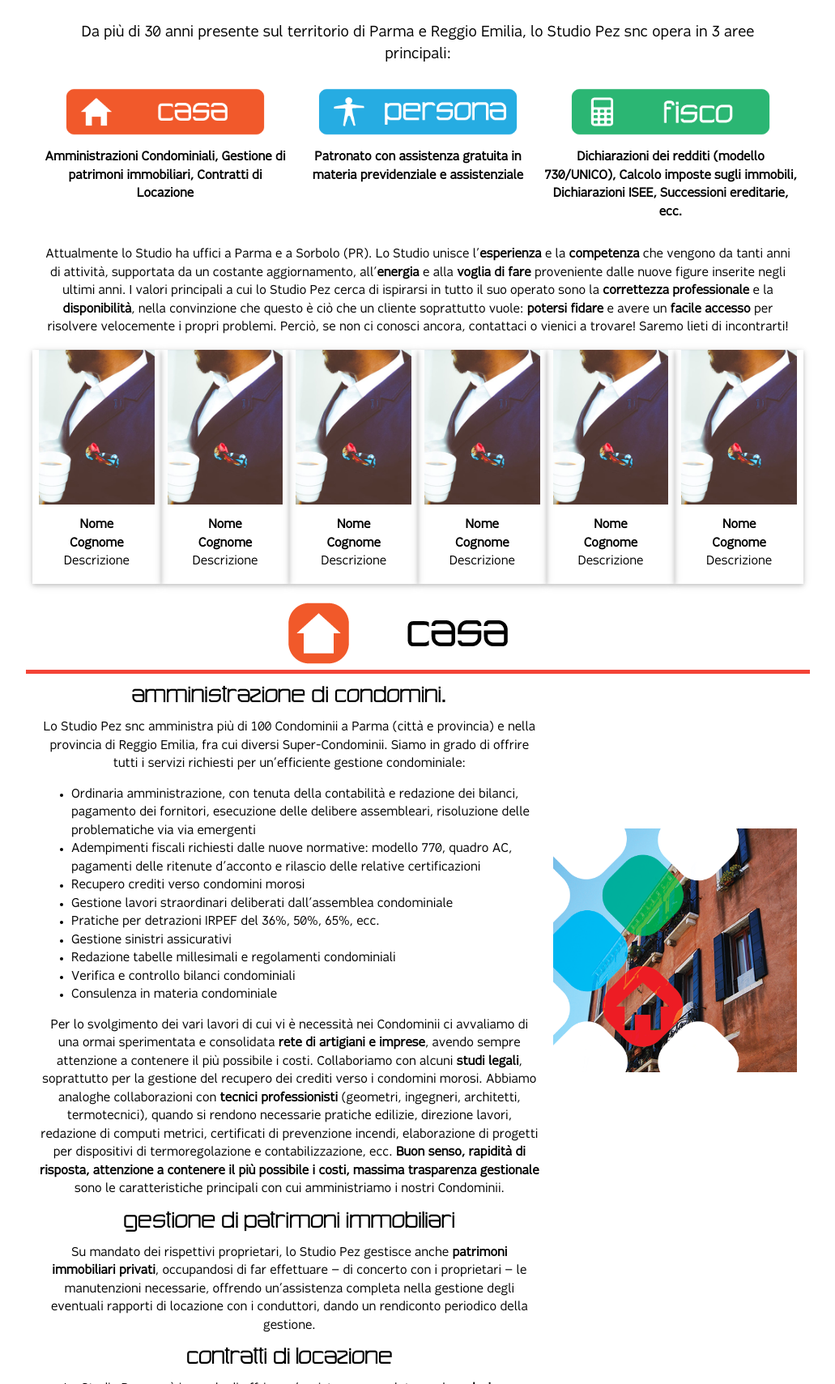
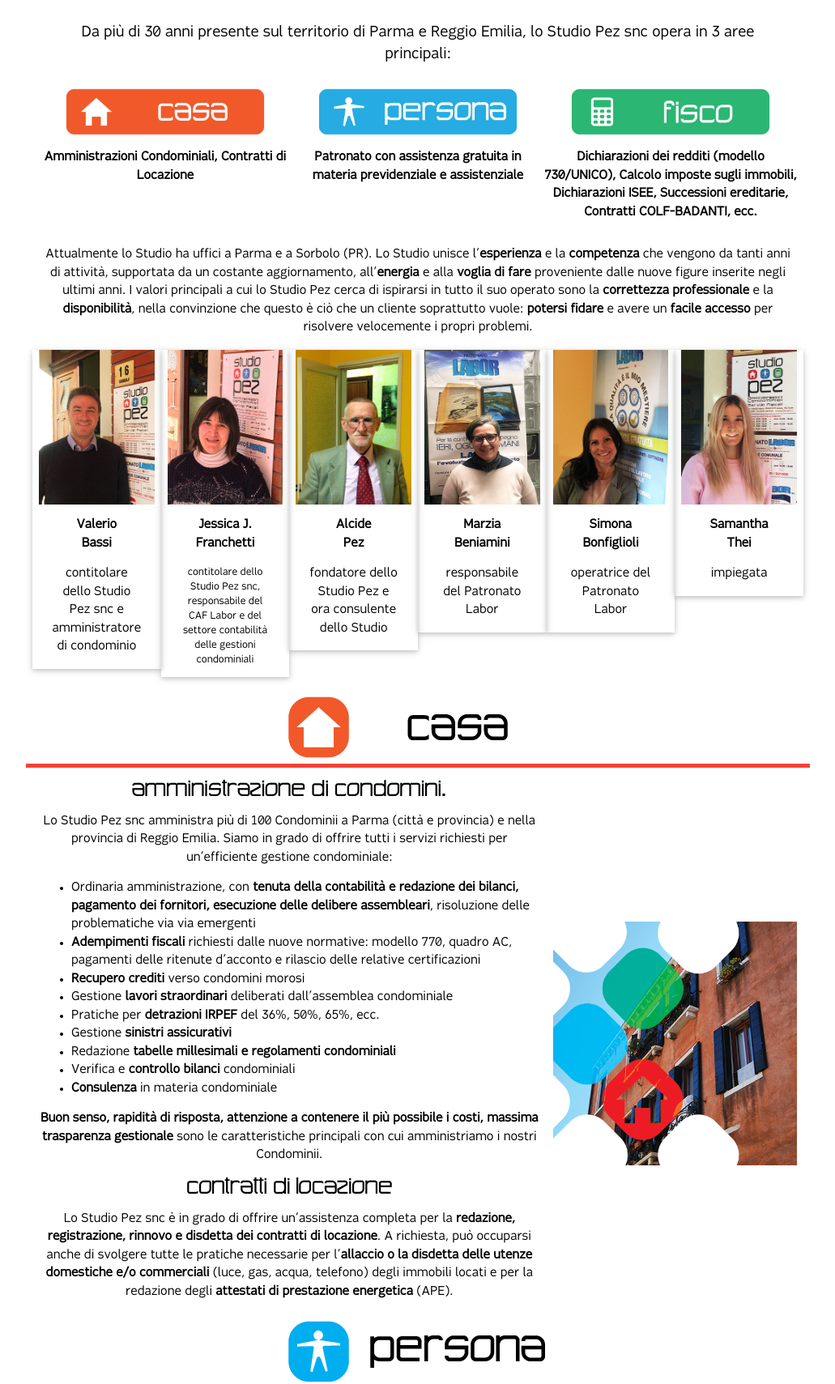
Before and after one commit to lorenzobaronio22/pez, a Flask app: page / in a window 1280 px wide. Shown: the part 874-2583 px from the top of the page at 81% size, without its empty margins (124-1155 px from the left). Run offline with Flask 2, Linux system fonts and the light colour scheme; some libraries are stand-ins or nearby versions.

Commit message:
Immagini e descrizione personaggi effettivi + snellimento testi

```diff
--- a/app/templates/index.html
+++ b/app/templates/index.html
@@ -98,7 +98,7 @@
 						<div class="w3-third">
 							<img class="w3-image w-80" src="/static/img/casa_chi_siamo.png" alt="Immagine titoletto casa">
 							<p class="bold">
-								Amministrazioni Condominiali, Gestione di patrimoni immobiliari, Contratti di Locazione
+								Amministrazioni Condominiali, Contratti di Locazione
 							</p>
 						</div>
 						<div class="w3-third">
@@ -110,7 +110,7 @@
 						<div class="w3-third">
 							<img class="w3-image w-80" src="/static/img/fisco_chi_siamo.png"  alt="immagine titoletto fisco">
 							<p class="bold">
-								Dichiarazioni dei redditi (modello 730/UNICO), Calcolo imposte sugli immobili, Dichiarazioni ISEE, Successioni ereditarie, ecc.
+								Dichiarazioni dei redditi (modello 730/UNICO), Calcolo imposte sugli immobili, Dichiarazioni ISEE, Successioni ereditarie, Contratti COLF-BADANTI, ecc.
 							</p>
 						</div>
 					</div>
@@ -119,45 +119,50 @@
 						supportata da un costante aggiornamento, all’<b>energia</b> e alla <b>voglia di fare</b> proveniente dalle nuove figure inserite negli ultimi anni.
 						I valori principali a cui lo Studio Pez cerca di ispirarsi in tutto il suo operato sono la <b>correttezza professionale</b> e la <b>disponibilità</b>,
 						nella convinzione che questo è ciò che un cliente soprattutto vuole: <b>potersi fidare</b> e avere un <b>facile accesso</b> per risolvere velocemente i propri problemi.
-						Perciò, se non ci conosci ancora, contattaci o vienici a trovare! Saremo lieti di incontrarti!
 					</p>
 				</div>
 
-				<div class="w3-row-padding w3-center w3-hide-small">
+				<div class="w3-row-padding w3-center w3-hide-medium w3-hide-small">
 					<div class="w3-card w3-col l2 m2 ">
-						<img class="w3-image" src="/static/img/JasonDoe.jpg" alt="Profilo JasonDoe">
+						<img class="w3-image" src="/static/img/ValerioBassi.jpg" alt="Profilo JasonDoe">
 						<div class="w3-container w3-center">
-							<p><b>Nome Cognome</b><br/>Descrizione</p>
+							<p><b>Valerio<br/>Bassi</b>
+							<p></b>contitolare dello Studio Pez snc e amministratore di condominio</p>
 						</div>
 					</div>
 					<div class="w3-card w3-col l2 m2 ">
-						<img class="w3-image" src="/static/img/JasonDoe.jpg" alt="Profilo JasonDoe">
+						<img class="w3-image" src="/static/img/JessicaFranchetti.jpg" alt="Profilo JasonDoe">
 						<div class="w3-container w3-center">
-							<p><b>Nome Cognome</b><br/>Descrizione</p>
+							<p><b>Jessica J. <br/>Franchetti</b></p>
+							<p class="w3-small">contitolare dello Studio Pez snc, responsabile del CAF Labor e del settore contabilità delle gestioni condominiali</p>
 						</div>
 					</div>
 					<div class="w3-card w3-col l2 m2 ">
-						<img class="w3-image" src="/static/img/JasonDoe.jpg" alt="Profilo JasonDoe">
+						<img class="w3-image" src="/static/img/AlcidePez.jpg" alt="Profilo JasonDoe">
 						<div class="w3-container w3-center">
-							<p><b>Nome Cognome</b><br/>Descrizione</p>
+							<p><b>Alcide<br/>Pez</b></p>
+							<p>fondatore dello Studio Pez e ora consulente dello Studio</p>
 						</div>
 					</div>
 					<div class="w3-card w3-col l2 m2 ">
-						<img class="w3-image" src="/static/img/JasonDoe.jpg" alt="Profilo JasonDoe">
+						<img class="w3-image" src="/static/img/MarziaBeniamini.jpg" alt="Profilo JasonDoe">
 						<div class="w3-container w3-center">
-							<p><b>Nome Cognome</b><br/>Descrizione</p>
+							<p><b>Marzia</br>Beniamini</b></p>
+							<p>responsabile del Patronato Labor</p>
 						</div>
 					</div>
 					<div class="w3-card w3-col l2 m2 ">
-						<img class="w3-image" src="/static/img/JasonDoe.jpg" alt="Profilo JasonDoe">
+						<img class="w3-image" src="/static/img/SimonaBonfiglioli.jpg" alt="Profilo JasonDoe">
 						<div class="w3-container w3-center">
-							<p><b>Nome Cognome</b><br/>Descrizione</p>
+							<p><b>Simona</br>Bonfiglioli</b></p>
+							<p>operatrice del Patronato Labor</p>
 						</div>
 					</div>
 					<div class="w3-card w3-col l2 m2 ">
-						<img class="w3-image" src="/static/img/JasonDoe.jpg" alt="Profilo JasonDoe">
+						<img class="w3-image" src="/static/img/SamanthaThei.jpg" alt="Profilo JasonDoe">
 						<div class="w3-container w3-center">
-							<p><b>Nome Cognome</b><br/>Descrizione</p>
+							<p><b>Samantha<br/>Thei</b></p>
+							<p>impiegata</p>
 						</div>
 					</div>
 				</div>
@@ -172,23 +177,19 @@
 				<div class="w3-row-padding">
 					<div class="w3-twothird">
 						<h3 class="w3-advance-architect">Amministrazione di condomini.</h3>
-						Lo Studio Pez snc amministra più di 100 Condominii a Parma (città e provincia) e nella provincia di Reggio Emilia, fra cui diversi Super-Condominii. Siamo in grado di offrire tutti i servizi richiesti per un’efficiente gestione condominiale:
+						Lo Studio Pez snc amministra più di 100 Condominii a Parma (città e provincia) e nella provincia di Reggio Emilia. Siamo in grado di offrire tutti i servizi richiesti per un’efficiente gestione condominiale:
 						<ul class="w3-left-align">
-						<li>Ordinaria amministrazione, con tenuta della contabilità e redazione dei bilanci, pagamento dei fornitori, esecuzione delle delibere assembleari, risoluzione delle problematiche via via emergenti
-						<li>Adempimenti fiscali richiesti dalle nuove normative: modello 770, quadro AC, pagamenti delle ritenute d’acconto e rilascio delle relative certificazioni
-						<li>Recupero crediti verso condomini morosi
-						<li>Gestione lavori straordinari deliberati dall’assemblea condominiale
-						<li>Pratiche per detrazioni IRPEF del 36%, 50%, 65%, ecc.
-						<li>Gestione sinistri assicurativi
-						<li>Redazione tabelle millesimali e regolamenti condominiali
-						<li>Verifica e controllo bilanci condominiali
-						<li>Consulenza in materia condominiale
+						<li>Ordinaria amministrazione, con <b>tenuta della contabilità e redazione dei bilanci, pagamento dei fornitori, esecuzione delle delibere assembleari</b>, risoluzione delle problematiche via via emergenti
+						<li><b>Adempimenti fiscali</b> richiesti dalle nuove normative: modello 770, quadro AC, pagamenti delle ritenute d’acconto e rilascio delle relative certificazioni
+						<li><b>Recupero crediti</b> verso condomini morosi
+						<li>Gestione <b>lavori straordinari</b> deliberati dall’assemblea condominiale
+						<li>Pratiche per <b>detrazioni IRPEF</b> del 36%, 50%, 65%, ecc.
+						<li>Gestione <b>sinistri assicurativi</b>
+						<li>Redazione <b>tabelle millesimali e regolamenti condominiali</b>
+						<li>Verifica e <b>controllo bilanci</b> condominiali
+						<li><b>Consulenza</b> in materia condominiale
 						</ul>
-						Per lo svolgimento dei vari lavori di cui vi è necessità nei Condominii ci avvaliamo di una ormai sperimentata e consolidata <b>rete di artigiani e imprese</b>, avendo sempre attenzione a contenere il più possibile i costi.
-						Collaboriamo con alcuni <b>studi legali</b>, soprattutto per la gestione del recupero dei crediti verso i condomini morosi. Abbiamo analoghe collaborazioni con <b>tecnici professionisti</b> (geometri, ingegneri, architetti, termotecnici), quando si rendono necessarie pratiche edilizie, direzione lavori, redazione di computi metrici, certificati di prevenzione incendi, elaborazione di progetti per dispositivi di termoregolazione e contabilizzazione, ecc.
 						<b>Buon senso, rapidità di risposta, attenzione a contenere il più possibile i costi, massima trasparenza gestionale</b> sono le caratteristiche principali con cui amministriamo i nostri Condominii.
-						<h3 class="w3-advance-architect">Gestione di patrimoni immobiliari</h3>
-						Su mandato dei rispettivi proprietari, lo Studio Pez gestisce anche <b>patrimoni immobiliari privati</b>, occupandosi di far effettuare – di concerto con i proprietari – le manutenzioni necessarie, offrendo un’assistenza completa nella gestione degli eventuali rapporti di locazione con i conduttori, dando un rendiconto periodico della gestione.
 						<h3 class="w3-advance-architect">Contratti di locazione</h3>
 						Lo Studio Pez snc è in grado di offrire un’assistenza completa per la <b>redazione, registrazione, rinnovo e disdetta dei contratti di locazione</b>.  A richiesta, può occuparsi anche di svolgere tutte le pratiche necessarie per l’<b>allaccio o la disdetta delle utenze domestiche e/o commerciali</b> (luce, gas, acqua, telefono) degli immobili locati e per la redazione degli <b>attestati di prestazione energetica</b> (APE).
 					</div>
@@ -212,29 +213,28 @@
 						Lo Studio Pez snc è partner di <b>PATRONATO LABOR</b> (promosso da Confeuro), ospitandone gli uffici per Parma città, provincia e bassa reggiana. I Patronati sono una sorta di <b>sportello per il cittadino</b>, dove è possibile trovare <b><u>assistenza gratuita</u></b> su una molteplicità di necessità e richieste, soprattutto in materia previdenziale e assistenziale.
 						Elenchiamo di seguito alcune delle materie per le quali offriamo la nostra assistenza:
 						<ul class="w3-left-align">
-						<li>Pensioni (di invalidità, di vecchiaia,di anzianità, di inabilità, di reversibilità, complementari, ecc.)
-						<li>Assegni familiari e per nuclei familiari con più di tre figli
-						<li>Indennità di disoccupazione e di mobilità
-						<li>Indennità per maternità
-						<li>Indennità di accompagnamento
-						<li>Denuncia, recupero e regolarizzazione contributive
-						<li>Richiesta, verifica e rettifica sulle posizioni assicurative
-						<li>Versamenti volontari, contributi figurativi
-						<li>Riconoscimento malattia professionale, infortunio non denunciato, danno biologico, diritto a rendita, indennità temporanea, equo indennizzo, assegno giornaliero
-						<li>Richiesta cure termali, protesi, accertamenti diagnostici specifici, assegno assistenza personale continuativa, rimborso medicinali, assegno di incollocabilità grandi invalidi, spese di viaggio/diaria/indennità sostitutiva salario, liquidazione in capitale della rendita
-						<li>Riconoscimento stato di handicap o di idoneità al servizio
-						<li>Assegno o pensione di invalidità civile
-						<li>Pensione ciechi, sordomuti, di guerra
-						<li>Pensione o assegno sociale
-						<li>Richiesta o rinnovo permesso di soggiorno, ricongiungimento familiare
+						<li><b>Pensioni</b> (di invalidità, di vecchiaia,di anzianità, di inabilità, di reversibilità, complementari, ecc.)
+						<li><b>Assegni familiari</b> e per nuclei familiari con più di tre figli
+						<li>Indennità di <b>disoccupazione</b> e di <b>mobilità</b>
+						<li>Indennità per <b>maternità</b>
+						<li>Indennità di <b>accompagnamento</b>
+						<li>Denuncia, recupero e <b>regolarizzazione contributive</b>
+						<li>Richiesta, verifica e rettifica sulle <b>posizioni assicurative</b>
+						<li><b>Versamenti volontari, contributi figurativi</b>
+						<li>Riconoscimento <b>malattia professionale</b>, infortunio non denunciato, danno biologico, diritto a rendita, indennità temporanea, equo indennizzo, assegno giornaliero
+						<li>Richiesta <b>cure termali</b>, protesi, accertamenti diagnostici specifici, assegno assistenza personale continuativa, rimborso medicinali, assegno di incollocabilità grandi invalidi, spese di viaggio/diaria/indennità sostitutiva salario, liquidazione in capitale della rendita
+						<li>Riconoscimento <b>stato di handicap o di idoneità al servizio</b>
+						<li>Assegno o pensione di <b>invalidità civile</b>
+						<li>Pensione <b>ciechi, sordomuti, di guerra</b>
+						<li><b>Pensione o assegno sociale</b>
+						<li>Richiesta o rinnovo <b>permesso di soggiorno, ricongiungimento familiare</b>
 						</ul>
-						Troverai ad accoglierti personale <b>gentile e preparato</b>, in grado di darti tutti i chiarimenti necessari e di aiutarti nel disbrigo delle pratiche con gli Istituti previdenziali e assistenziali o con gli Organismi competenti.
 					</div>
 				</div>
 			</div>
 <!-- End Persona -->
 <!-- Fisco -->
-			<div id="fisco" class="w3-container w3-center">
+			<div id="fisco" class="w3-container w3-center w3-section">
 				<div class="w3-border-green bottom-border">
 					<img class="w3-imgage" src="/static/img/fisco_descrizione.png" alt="Immagine titoletto fisco">
 				</div>
@@ -247,8 +247,9 @@
 						<li>Elaborare e trasmettere la <b>dichiarazione dei redditi</b> (modello 730/UNICO)
 						<li>Calcolare le <b>imposte sugli immobili</b> (IMU)
 						<li>Raccogliere, elaborare e trasmettere la <b>domanda ISE-ISEE</b>, il <b>modello RED</b>, le <b>domande ANF, MAT e ISEEU</b> per l’erogazione di tutta una serie di prestazioni sociali
+						<li>Effettuare tutte le pratiche per la <b>successione ereditaria (senza testamento)</b>, con costi molto inferiori rispetto al notaio
+						<li>Sbrigare tutte le pratiche necessarie per i contratti <b>COLF e BADANTI</b> (assunzioni, cessazioni, elaborazione paghe)
 						</ul>
-						Non tutti sanno inoltre che in caso di <b>successione ereditaria senza testamento</b>, le relative pratiche non devono necessariamente essere fatte da un notaio, ma possono essere fatte anche presso un CAF come il nostro e a <b>costi molto più bassi</b>. Ti garantiremo ogni assistenza per l’espletamento di quanto è richiesto per effettuare e presentare la denuncia di successione all’Agenzia delle Entrate e all’Agenzia del Territorio per le opportune volture. Mettici alla prova  e chiedici un preventivo!
 					</div>
 					<div class="w3-third w3-hide-small">
 						<br/>
@@ -258,7 +259,7 @@
 			</div>
 <!-- End Fisco -->
 <!-- Contattaci -->
-			<div id="contattaci" class="w3-container w3-center">
+			<div id="contattaci" class="w3-container w3-center w3-section">
 				<div class="w3-border-grey bottom-border">
 					<img class="w3-imgage" src="/static/img/contatti_descrizione.png" alt="Immagine titoletto contatti">
 				</div>
```
Also changed, not shown: app/static/img/AlcidePez.jpg (added), app/static/img/JessicaFranchetti.jpg (added), app/static/img/MarziaBeniamini.jpg (added), app/static/img/SamanthaThei.jpg (added), app/static/img/SimonaBonfiglioli.jpg (added), app/static/img/ValerioBassi.jpg (added).
